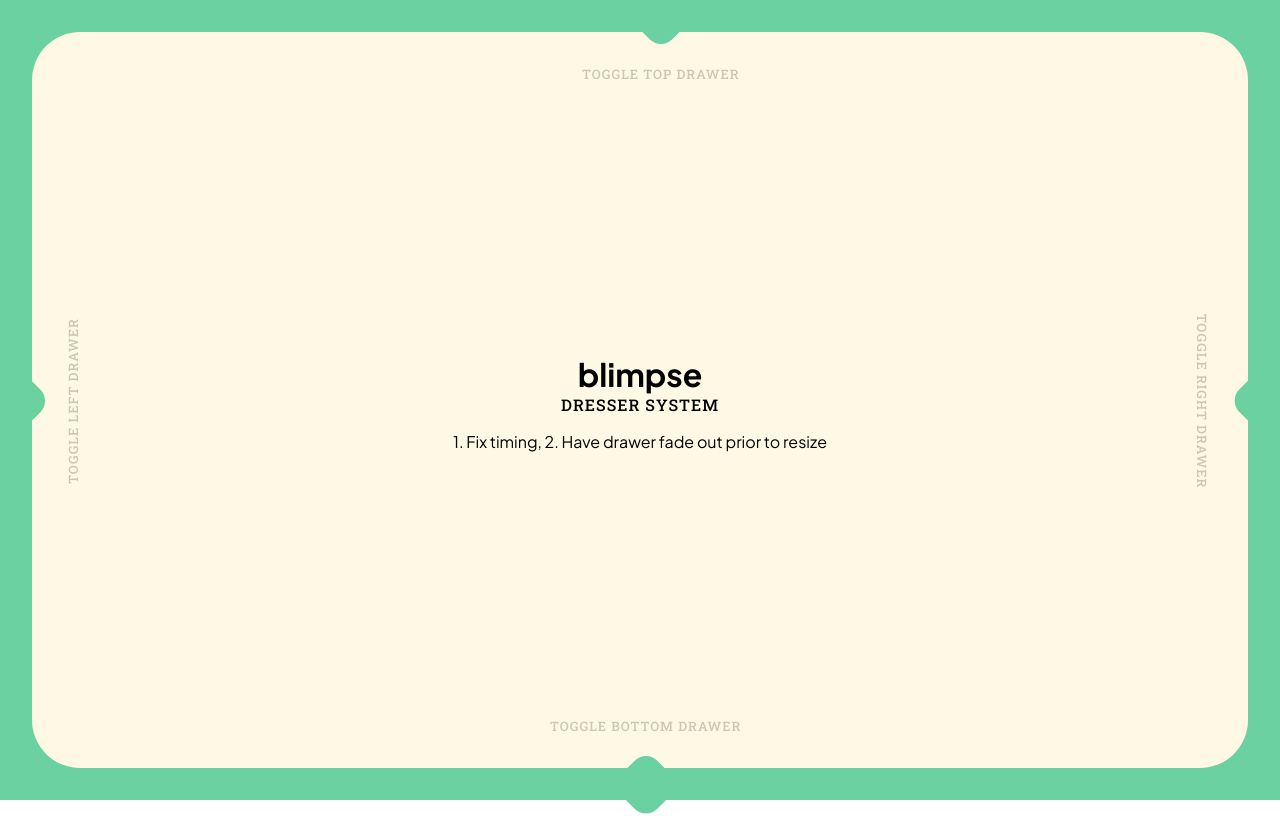
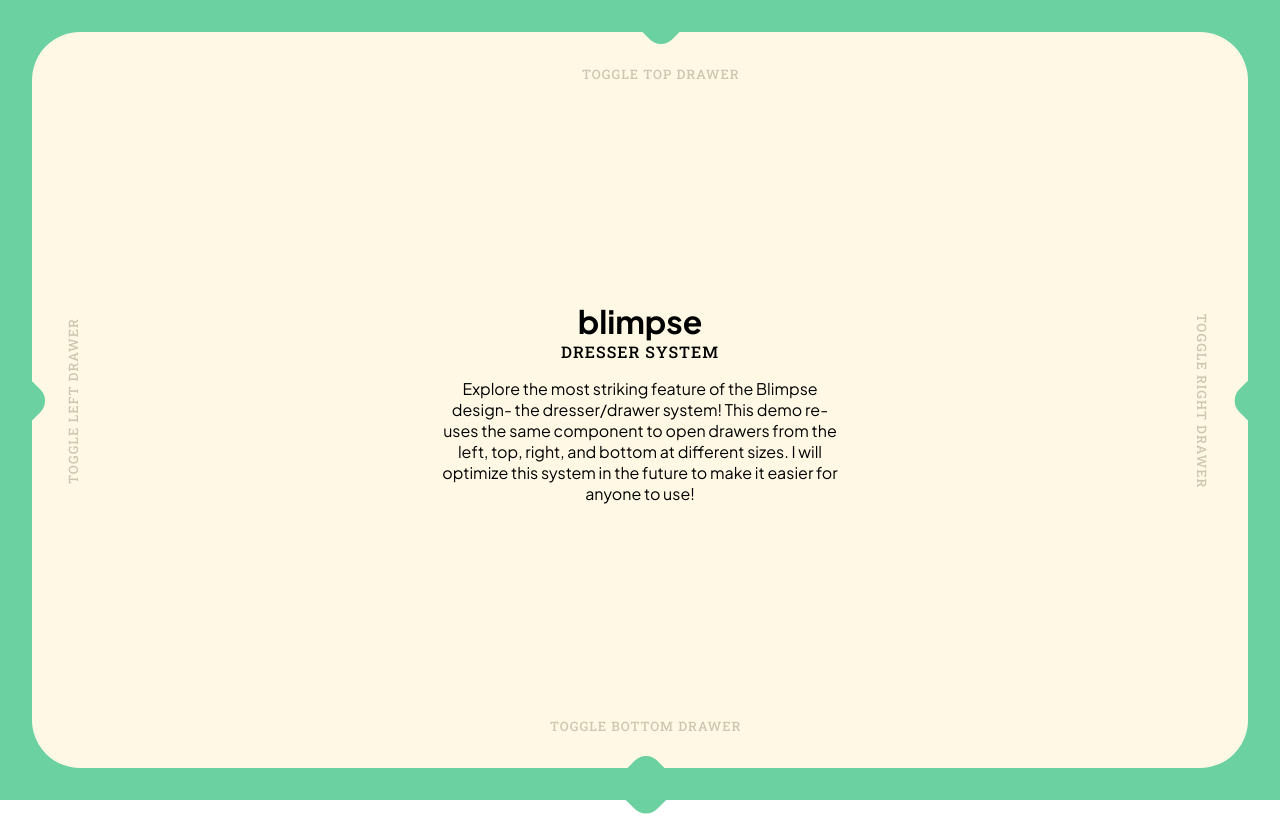
Before and after one commit to mishakov7/blimpse-dresser, a Next.js app: page / in a window 1280 px wide. Built offline with nearby package versions, Linux system fonts and the light colour scheme.

Commit message:
Committing small changes

```diff
--- a/src/components/Dresser.js
+++ b/src/components/Dresser.js
@@ -105,7 +105,7 @@ export default function Dresser(props) {
                 <div className="readme">
                     <h1 style={{ textTransform: "lowercase" }}>Blimpse</h1>
                     <span className='subtitle'>Dresser System</span>
-                    <p>1. Fix timing, 2. Have drawer fade out prior to resize</p>
+                    <p>Explore the most striking feature of the Blimpse design- the dresser/drawer system! This demo re-uses the same component to open drawers from the left, top, right, and bottom at different sizes. I will optimize this system in the future to make it easier for anyone to use!</p>
                 </div>
             </Frame>
 
--- a/src/styles/globals.css
+++ b/src/styles/globals.css
@@ -197,6 +197,12 @@ main {
   display: none;
 }
 
+.readme p {
+  min-width: 50%;
+  max-width: 400px;
+  margin: 1rem auto;
+}
+
 h1 {
   margin-bottom: 0;
 }
```
